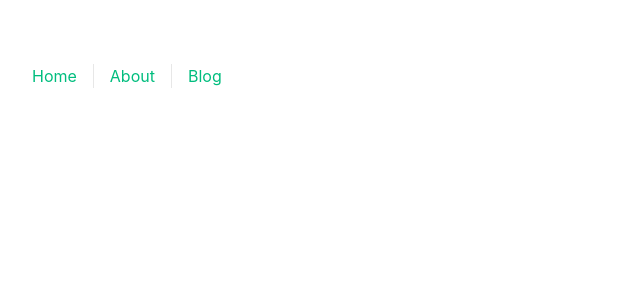
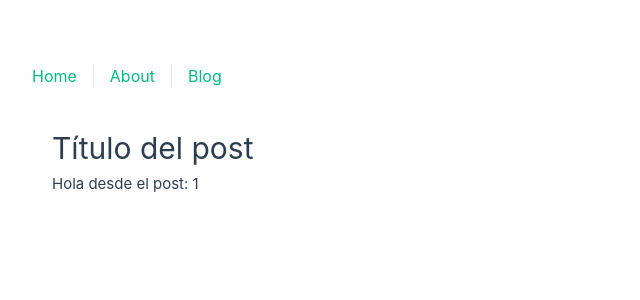
Before and after one commit to Klvst3r/router, a Vue app: page /blog/1 in a window 1280 px wide. Before the commit this address had no page. Shown: the top 300 px of the page, without its empty margins (0-640 px from the left). Built offline with nearby package versions, Linux system fonts and the light colour scheme.

Commit message:
Rutas con parametros en vue

```diff
--- a/src/router/index.js
+++ b/src/router/index.js
@@ -23,6 +23,11 @@ const router = createRouter({
       name: 'blog',
       component: () => import('../views/Blog.vue'),
     },
+    {
+      path: '/blog/:post',
+      name: 'Post',
+      component: () => import('../views/Post.vue'),
+    }
   ],
 })
 
--- a/src/views/HomeView.vue
+++ b/src/views/HomeView.vue
@@ -2,4 +2,12 @@
 <div>
   <h1>Welcome to the Home Page</h1>
 </div>
+  <main>
+
+
+
+    <TheWelcome />
+
+
+  </main>
 </template>
--- /dev/null
+++ b/src/views/Post.vue
@@ -0,0 +1,23 @@
+<template>
+    <div class="post">
+        <h1>Título del post</h1>
+        <p>Hola desde el post: {{ $route.params.post }}</p>
+    </div>
+</template>
+
+<script setup>
+import { ref, onMounted } from 'vue'
+
+const title = ref('')
+const content = ref('')
+
+onMounted(() => {
+    // Fetch post data
+})
+</script>
+
+<style scoped>
+.post {
+    padding: 20px;
+}
+</style>
```
Also changed, not shown: 2 other files (tests, documents, lock files or other folders).
